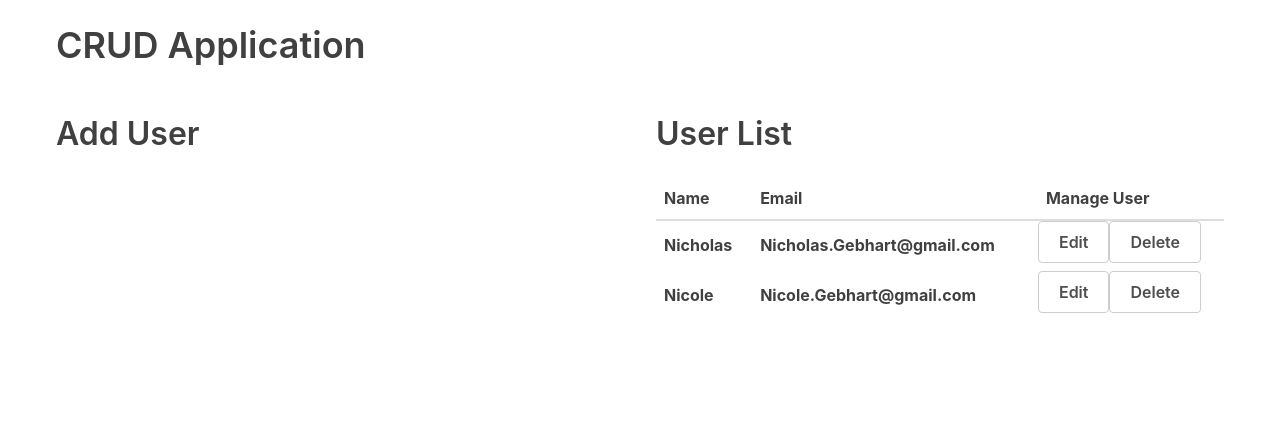
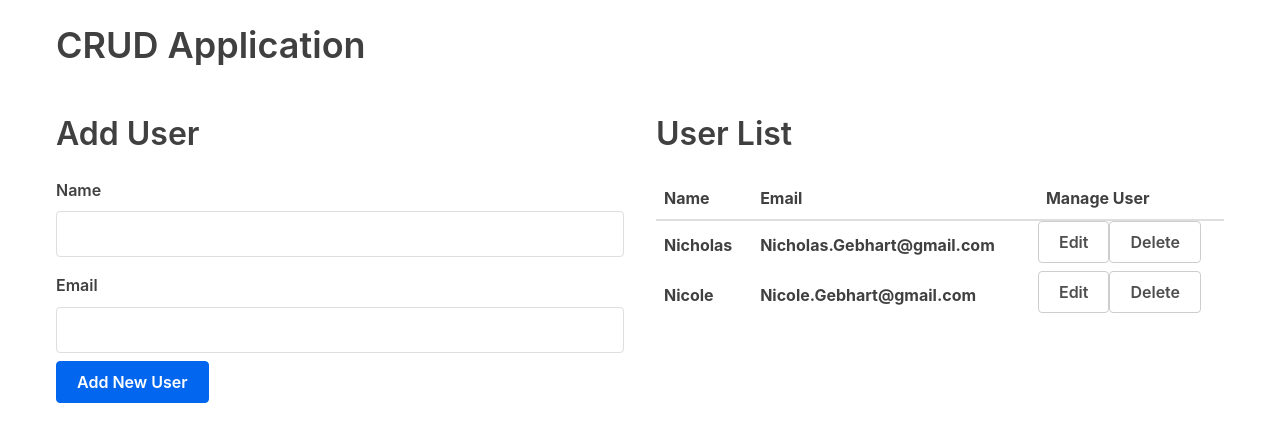
Before and after one commit to Nicholas-Gebhart-Lambda-School/CRUD-reference, a React (Create React App) app in the folder crud/: page / in a window 1280 px wide. Shown: the top 442 px of the page. Built offline with nearby package versions, Linux system fonts and the light colour scheme.

Commit message:
Added AddUser functionality
AddUser function is declared in App.js and then passed as props to the AddUserForm component. Inside the AddUserForm component, there is a temporary state initialization to track the user input values on the respective forms and spread them into the parent state on submit

```diff
--- a/crud/src/App.js
+++ b/crud/src/App.js
@@ -1,5 +1,6 @@
 import React, { useState } from "react";
 import UserTable from "./Tables/UserTable";
+import AddUserForm from "./Forms/AddUserForm";
 
 const App = () => {
   // Dummy Data -- remove me once 'Add' feature is complete
@@ -9,7 +10,14 @@
   ];
 
   // Initialize 'users' with empty object once dummy data is removed
+  // State Declarations
   const [users, setUsers] = useState(dummyData);
+
+  // CRUD functions
+  const addUser = newUser => {
+    newUser.id = users.length + 1;
+    setUsers([...users, newUser]);
+  };
 
   return (
     <div className="container">
@@ -17,6 +25,8 @@
       <div className="flex-row">
         <div className="flex-large">
           <h2>Add User</h2>
+          {/* Pass addUser function */}
+          <AddUserForm addUser={addUser} />
         </div>
         <div className="flex-large">
           <h2>User List</h2>
--- /dev/null
+++ b/crud/src/Forms/AddUserForm.jsx
@@ -0,0 +1,40 @@
+import React, { useState } from "react";
+
+const AddUserForm = props => {
+  // Initialize a temporary state variable to track what is in our form
+  const initialFormState = { id: null, name: "", email: "" };
+  const [user, setUser] = useState(initialFormState);
+
+  // Event Handlers
+  const inputChange = event => {
+    const { name, value } = event.target;
+    setUser({ ...user, [name]: value });
+  };
+
+  return (
+    // function on form to check for empty inputs and reset the form onSubmit
+    <form
+      onSubmit={event => {
+        event.preventDefault();
+        if (!user.name || !user.email) return;
+
+        props.addUser(user);
+        setUser(initialFormState);
+      }}
+    >
+      <label htmlFor="name">Name</label>
+      <input type="text" name="name" value={user.name} onChange={inputChange} />
+
+      <label htmlFor="email">Email</label>
+      <input
+        type="text"
+        name="email"
+        value={user.email}
+        onChange={inputChange}
+      />
+      <button>Add New User</button>
+    </form>
+  );
+};
+
+export default AddUserForm;
```
